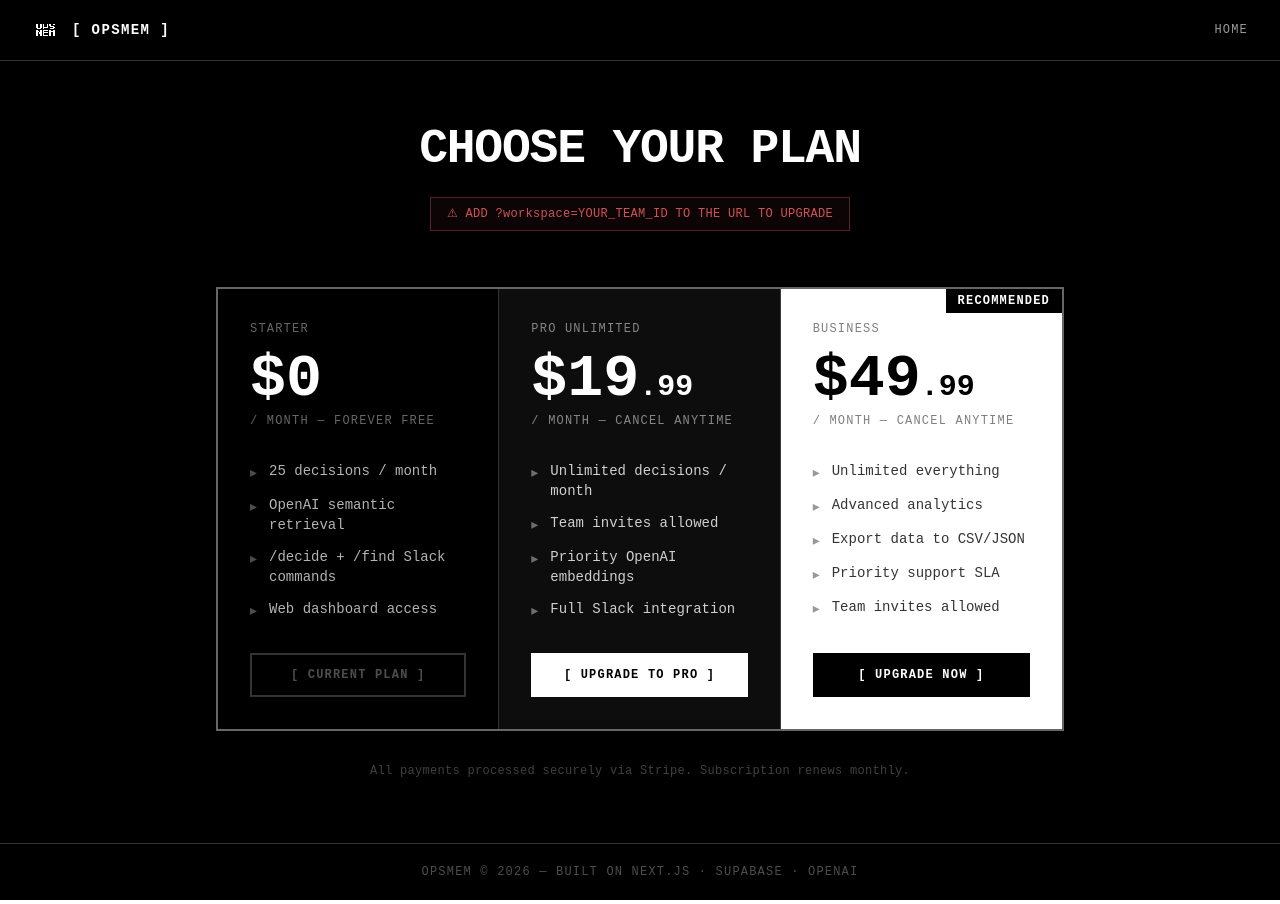
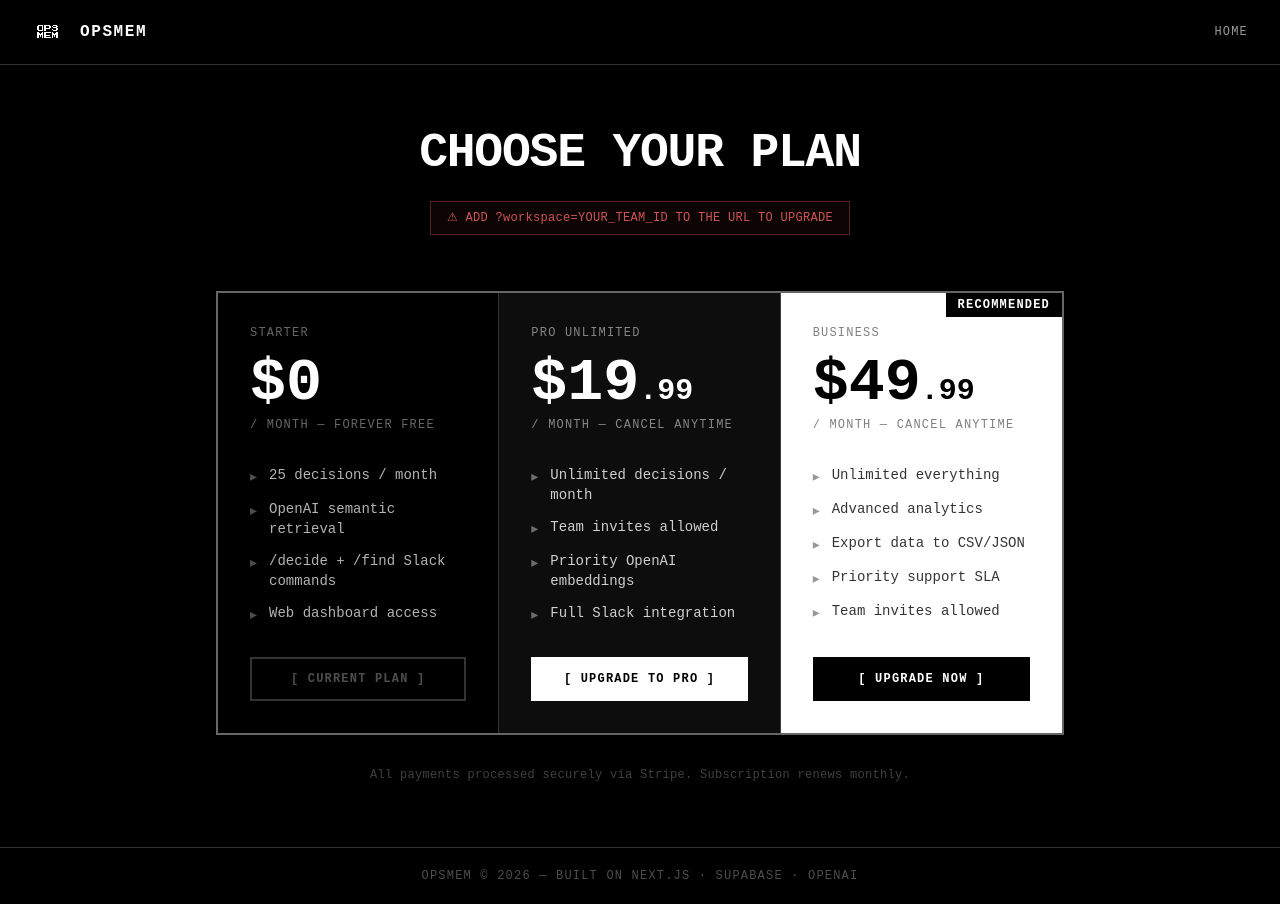
Before and after one commit to dovisvai/opsmem-mvp, a Next.js app: page /pricing in a window 1280 px wide. Built offline with nearby package versions, Linux system fonts and the light colour scheme.

Commit message:
Pricing page logo update

```diff
--- a/src/app/pricing/page.tsx
+++ b/src/app/pricing/page.tsx
@@ -44,9 +44,9 @@ function PricingContent() {
 
       {/* Nav */}
       <nav className="border-b border-white/20 px-8 py-4 flex items-center justify-between">
-        <Link href="/" className="flex items-center gap-3">
-          <Image src="/opsmem-logo.png" alt="OpsMem" width={28} height={28} style={{ imageRendering: 'pixelated', filter: 'invert(1)' }} />
-          <span className="font-black text-sm tracking-widest uppercase">[ OPSMEM ]</span>
+        <Link href="/" className="flex items-center gap-4 hover:opacity-80 transition-opacity">
+          <Image src="/opsmem-logo.png" alt="OpsMem" width={32} height={32} style={{ imageRendering: 'pixelated', filter: 'invert(1)' }} priority />
+          <span className="font-black text-base tracking-widest uppercase hidden sm:inline">OPSMEM</span>
         </Link>
         <div className="flex gap-6 text-xs tracking-widest text-white/60">
           {workspaceId && (
```
